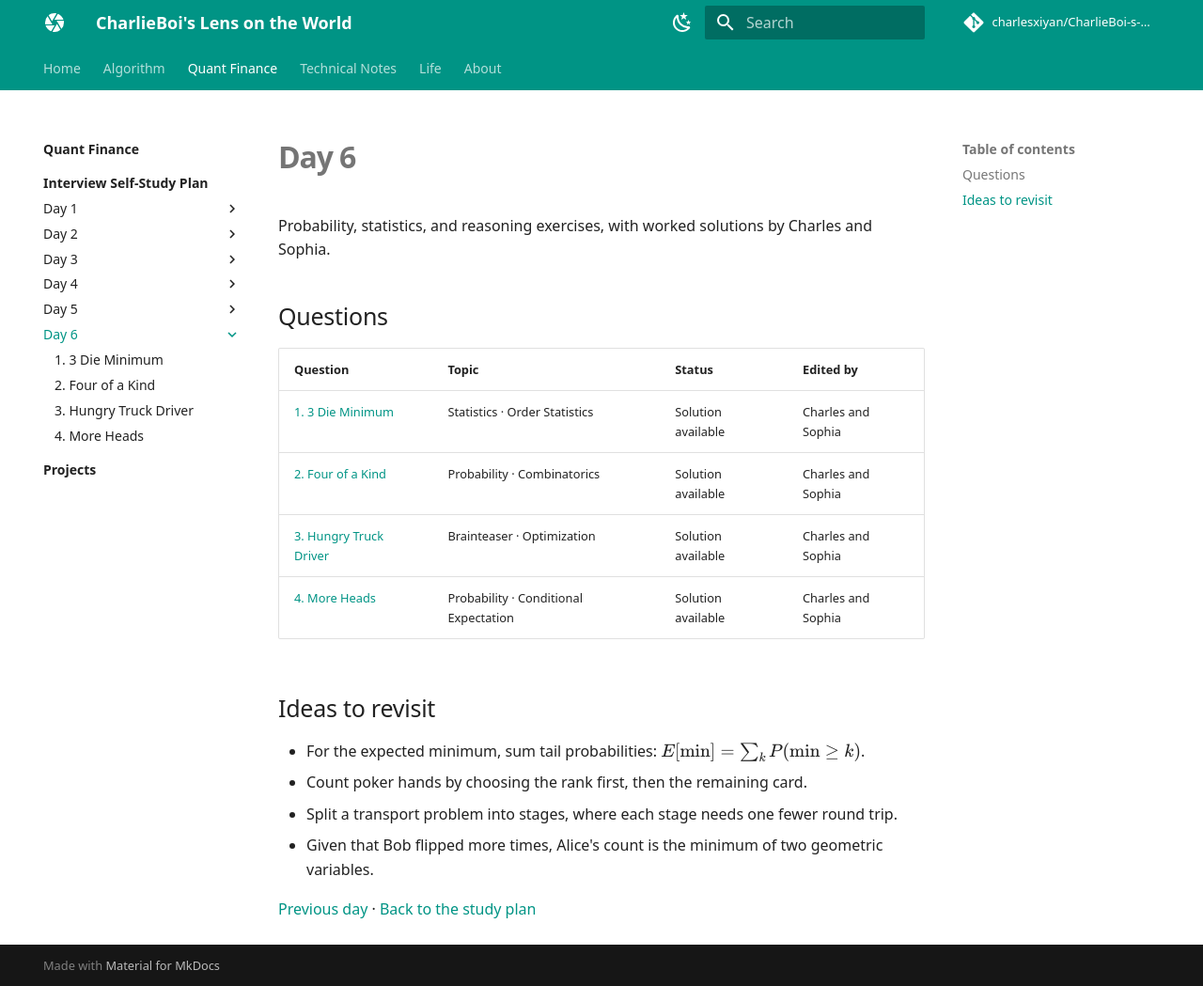
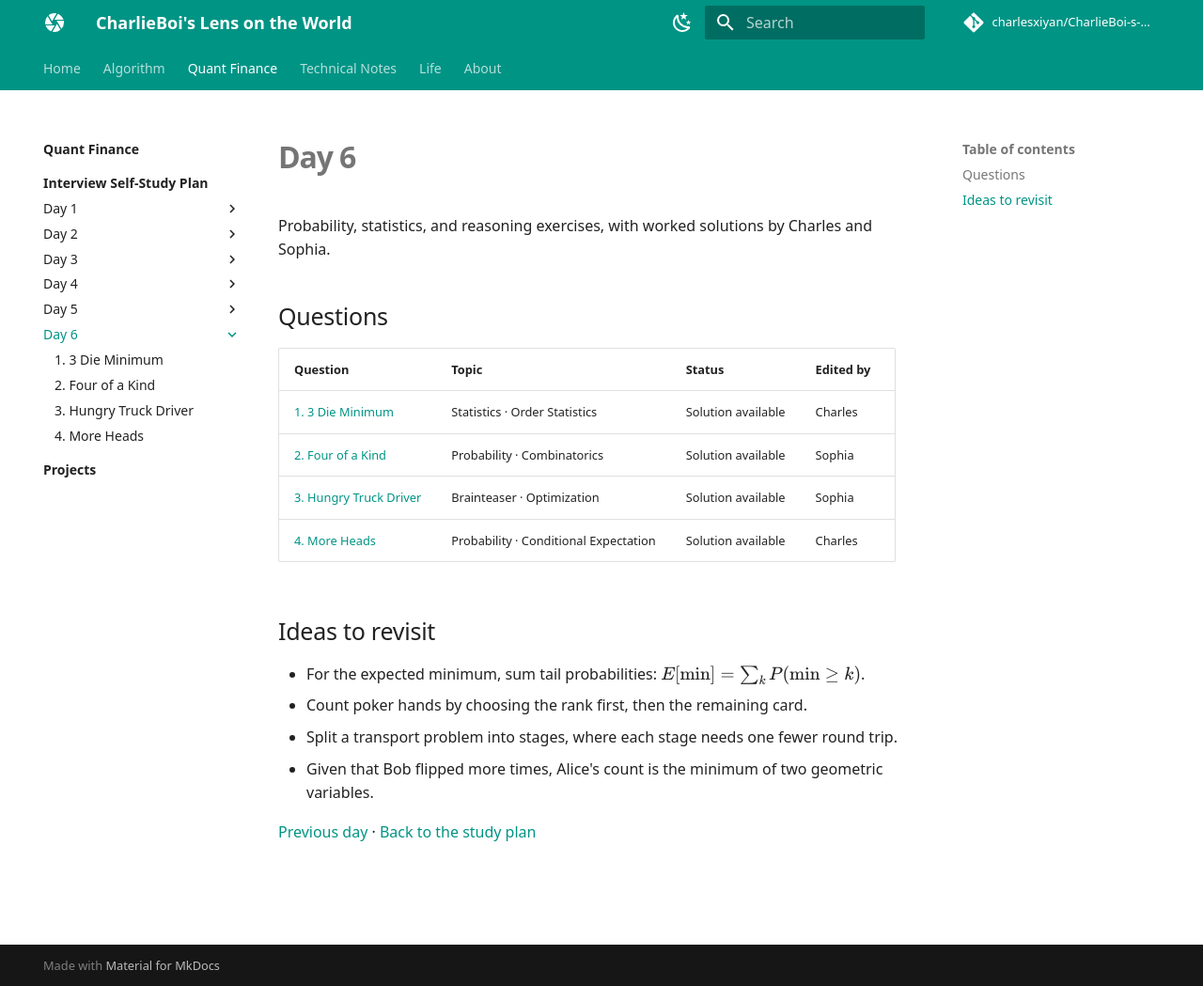
Before and after one commit to charlesxiyan/CharlieBoi-s-Lens-on-the-World, an MkDocs documentation site: the page built from docs/quant-finance/day-6/index.md, in a window 1280 px wide and 1049 px high. Shown: the whole window at 94% size. Built offline with MkDocs 1.6.1 and Material for MkDocs 9.7.7, drawn with Linux system fonts in a browser that asks for light colours; comment, search, counter and statistics services are not loaded.

```diff
--- a/docs/quant-finance/day-6/index.md
+++ b/docs/quant-finance/day-6/index.md
@@ -6,10 +6,10 @@ Probability, statistics, and reasoning exercises, with worked solutions by Charl
 
 | Question | Topic | Status | Edited by |
 | --- | --- | --- | --- |
-| [1. 3 Die Minimum](question-1.md) | Statistics · Order Statistics | Solution available | Charles and Sophia |
-| [2. Four of a Kind](question-2.md) | Probability · Combinatorics | Solution available | Charles and Sophia |
-| [3. Hungry Truck Driver](question-3.md) | Brainteaser · Optimization | Solution available | Charles and Sophia |
-| [4. More Heads](question-4.md) | Probability · Conditional Expectation | Solution available | Charles and Sophia |
+| [1. 3 Die Minimum](question-1.md) | Statistics · Order Statistics | Solution available | Charles |
+| [2. Four of a Kind](question-2.md) | Probability · Combinatorics | Solution available | Sophia |
+| [3. Hungry Truck Driver](question-3.md) | Brainteaser · Optimization | Solution available | Sophia |
+| [4. More Heads](question-4.md) | Probability · Conditional Expectation | Solution available | Charles |
 
 ## Ideas to revisit
 
```
